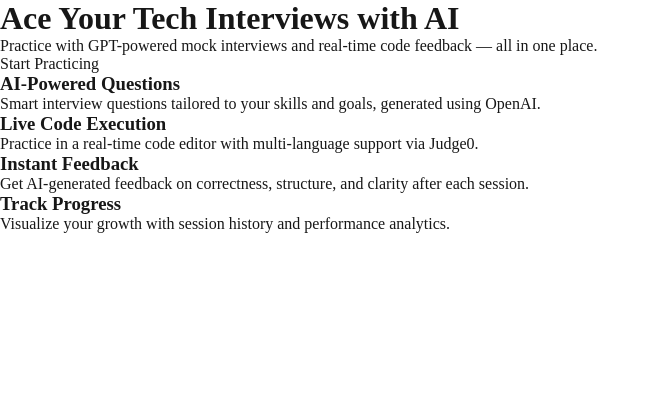
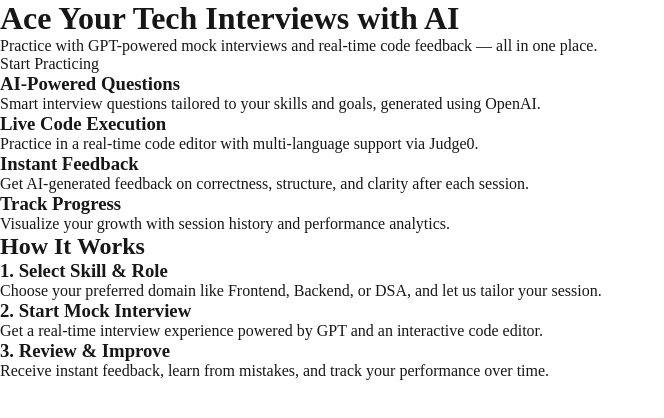
Before and after one commit to ArindamBiswas10/ai-interview-platform, a Next.js app in the folder apps/web/: page / in a window 1280 px wide. Shown: the top 418 px of the page, without its empty margins (0-664 px from the left). Built offline with nearby package versions, Linux system fonts and the light colour scheme.

Commit message:
Add How It Works section to homepage

```diff
--- a/apps/web/app/page.tsx
+++ b/apps/web/app/page.tsx
@@ -14,6 +14,21 @@ const features = [
   {
     title: "Track Progress",
     desc: "Visualize your growth with session history and performance analytics.",
+  },
+];
+
+const steps = [
+  {
+    title: "1. Select Skill & Role",
+    desc: "Choose your preferred domain like Frontend, Backend, or DSA, and let us tailor your session.",
+  },
+  {
+    title: "2. Start Mock Interview",
+    desc: "Get a real-time interview experience powered by GPT and an interactive code editor.",
+  },
+  {
+    title: "3. Review & Improve",
+    desc: "Receive instant feedback, learn from mistakes, and track your performance over time.",
   },
 ];
 
@@ -48,6 +63,22 @@ export default function Home() {
           </div>
         ))}
       </section>
+
+      {/* How It Works Section */}
+      <section className="max-w-5xl mx-auto text-center space-y-12">
+        <h2 className="text-4xl font-bold">How It Works</h2>
+        <div className="grid grid-cols-1 sm:grid-cols-3 gap-8 mt-10">
+          {steps.map((step, i) => (
+            <div
+              key={i}
+              className="p-6 border rounded-xl shadow-sm hover:shadow-md transition"
+            >
+              <h3 className="text-xl font-semibold mb-2">{step.title}</h3>
+              <p className="text-gray-600">{step.desc}</p>
+            </div>
+          ))}
+        </div>
+      </section>
     </main>
   );
 }
```
